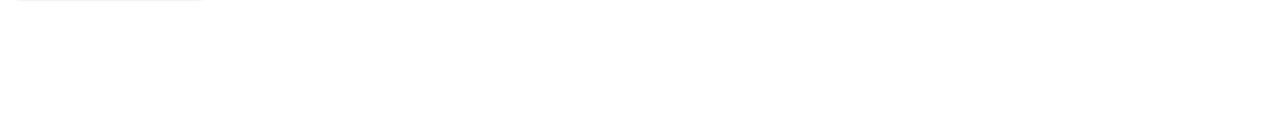
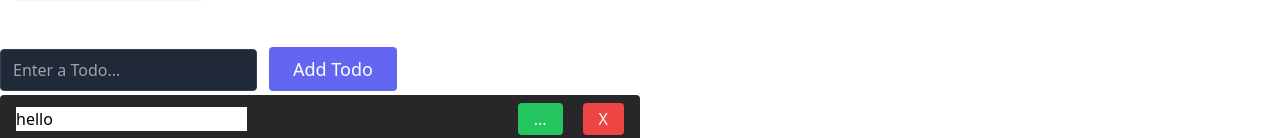
Before and after one commit to HarshJaiswal02/ProjectResume, a React (Vite) app: page / in a window 1280 px wide. Shown: the part 671-809 px from the top of the page. Built offline with nearby package versions, Linux system fonts and the light colour scheme.

Commit message:
Doe with redux and rtk... facing problem in UI for editing a text

```diff
--- a/package.json
+++ b/package.json
@@ -10,8 +10,10 @@
     "preview": "vite preview"
   },
   "dependencies": {
+    "@reduxjs/toolkit": "^2.2.3",
     "react": "^18.2.0",
     "react-dom": "^18.2.0",
+    "react-redux": "^9.1.1",
     "react-router-dom": "^6.22.3"
   },
   "devDependencies": {
--- a/src/App.tsx
+++ b/src/App.tsx
@@ -8,6 +8,8 @@
 import TodoForm from "./Components/TodoForm";
 import TodoItems from "./Components/TodoItems";
 import { Todo, TodoProvider } from "./ContextApi/TodoContext";
+import TodoReduxForm from "./Components/TodoReduxForm";
+import TodoListRedux from "./Components/TodoListRedux";
 
 const App: React.FC = () => {
   const [themeMode, setThemeMode] = useState<string>("light");
@@ -104,6 +106,8 @@
           </TodoProvider>
         </ThemeProvider>
       </div>
+      <TodoReduxForm />
+      <TodoListRedux />
     </UserContextProvider>
   );
 };
--- /dev/null
+++ b/src/Components/TodoListRedux.tsx
@@ -0,0 +1,55 @@
+import React, { useRef, useState } from "react";
+import { useDispatch, useSelector } from "react-redux";
+import { deleteTodo, updateTodo } from "../Redux/todoSlice";
+
+const TodoListRedux: React.FC = () => {
+  const todos = useSelector((state) => state.todos);
+  const inputValue = useRef();
+  const dispatch = useDispatch();
+  const [isTodoEditable, setIsTodoEditable] = useState(false);
+  const [todoMsg, setTodoMsg] = useState(inputValue.current?.value);
+  const handleUpdate = (ID, TEXT) => {
+    dispatch(updateTodo({ id: ID, text: TEXT }));
+    setIsTodoEditable(false);
+  };
+  return (
+    <>
+      <ul className="list-none">
+        {todos.map((todo) => (
+          <li
+            className="mt-1 flex justify-between items-center bg-zinc-800 px-4 py-2 rounded w-2/4"
+            key={todo.id}
+          >
+            <input
+              type="text"
+              value={todo.text}
+              onChange={(e) => setTodoMsg(e.target.value)}
+              readOnly={!isTodoEditable}
+              ref={inputValue}
+            ></input>
+            <div className="flex gap-5">
+              <button
+                onClick={() => {
+                  if (isTodoEditable) {
+                    handleUpdate(todo.id, todoMsg);
+                  } else setIsTodoEditable((prev) => !prev);
+                }}
+                className="text-white bg-green-500 border-0 py-1 px-4 focus:outline-non rounded text-md"
+              >
+                ...
+              </button>
+              <button
+                onClick={() => dispatch(deleteTodo(todo.id))}
+                className="text-white bg-red-500 border-0 py-1 px-4 focus:outline-none hover:bg-red-600 rounded text-md"
+              >
+                X
+              </button>
+            </div>
+          </li>
+        ))}
+      </ul>
+    </>
+  );
+};
+
+export default TodoListRedux;
--- /dev/null
+++ b/src/Components/TodoReduxForm.tsx
@@ -0,0 +1,35 @@
+import React, { useState } from "react";
+import { useDispatch } from "react-redux";
+import { addTodo } from "../Redux/todoSlice";
+
+const TodoReduxForm: React.FC = () => {
+  const [input, setInput] = useState("");
+  const dispatch = useDispatch();
+
+  const addTodoHandler = (e: React.FormEvent) => {
+    e.preventDefault();
+
+    dispatch(addTodo(input));
+    setInput("");
+  };
+
+  return (
+    <form onSubmit={(e) => addTodoHandler(e)} className="space-x-3 mt-12">
+      <input
+        type="text"
+        className="bg-gray-800 rounded border border-gray-700 focus:border-indigo-500 focus:ring-2 focus:ring-indigo-900 text-base outline-none text-gray-100 py-1 px-3 leading-8 transition-colors duration-200 ease-in-out"
+        placeholder="Enter a Todo..."
+        value={input}
+        onChange={(e) => setInput(e.target.value)}
+      />
+      <button
+        type="submit"
+        className="text-white bg-indigo-500 border-0 py-2 px-6 focus:outline-none hover:bg-indigo-600 rounded text-lg"
+      >
+        Add Todo
+      </button>
+    </form>
+  );
+};
+
+export default TodoReduxForm;
--- /dev/null
+++ b/src/Redux/todoSlice.tsx
@@ -0,0 +1,39 @@
+import { createSlice, nanoid } from "@reduxjs/toolkit";
+
+const initialState = {
+  todos: [
+    {
+      id: "1",
+      text: "hello",
+    },
+  ],
+};
+
+export const todoSlice = createSlice({
+  name: "todo",
+  initialState,
+  reducers: {
+    addTodo: (state, action) => {
+      const todo = {
+        id: nanoid(),
+        text: action.payload,
+      };
+      state.todos.push(todo);
+    },
+    deleteTodo: (state, action) => {
+      state.todos = state.todos.filter((todo) => todo.id !== action.payload);
+    },
+    updateTodo: (state, action) => {
+      state.todos = state.todos.map((todo) =>
+        todo.id === action.payload.id
+          ? { ...todo, text: action.payload.text }
+          : todo
+      );
+    },
+  },
+});
+
+export const { addTodo, deleteTodo, updateTodo } = todoSlice.actions;
+
+const todoReducer = todoSlice.reducer;
+export default todoReducer;
--- /dev/null
+++ b/src/app/store.tsx
@@ -0,0 +1,9 @@
+import { configureStore } from "@reduxjs/toolkit";
+import todoReducer from "../Redux/todoSlice";
+
+
+const store = configureStore({
+  reducer: todoReducer,
+});
+
+export default store;
--- a/src/main.tsx
+++ b/src/main.tsx
@@ -2,9 +2,11 @@
 import ReactDOM from "react-dom/client";
 import App from "./App.tsx";
 import "./index.css";
+import { Provider } from "react-redux";
+import store from "./app/store.tsx";
 
 ReactDOM.createRoot(document.getElementById("root")!).render(
-  <React.StrictMode>
+  <Provider store={store}>
     <App />
-  </React.StrictMode>
+  </Provider>
 );
```
Also changed, not shown: 1 other file (tests, documents, lock files or other folders).
